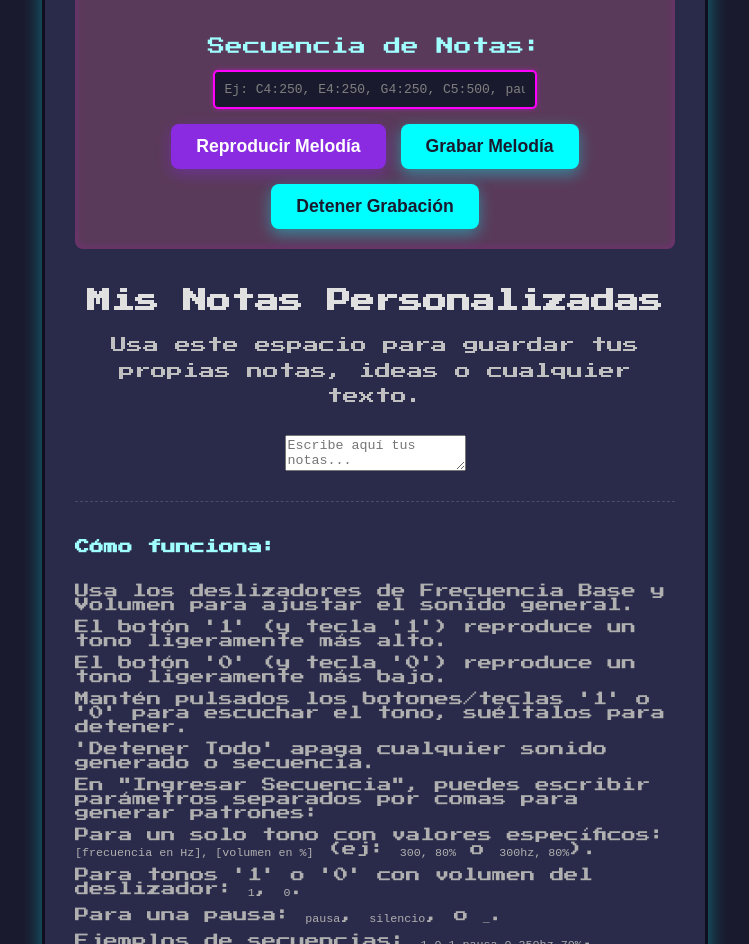
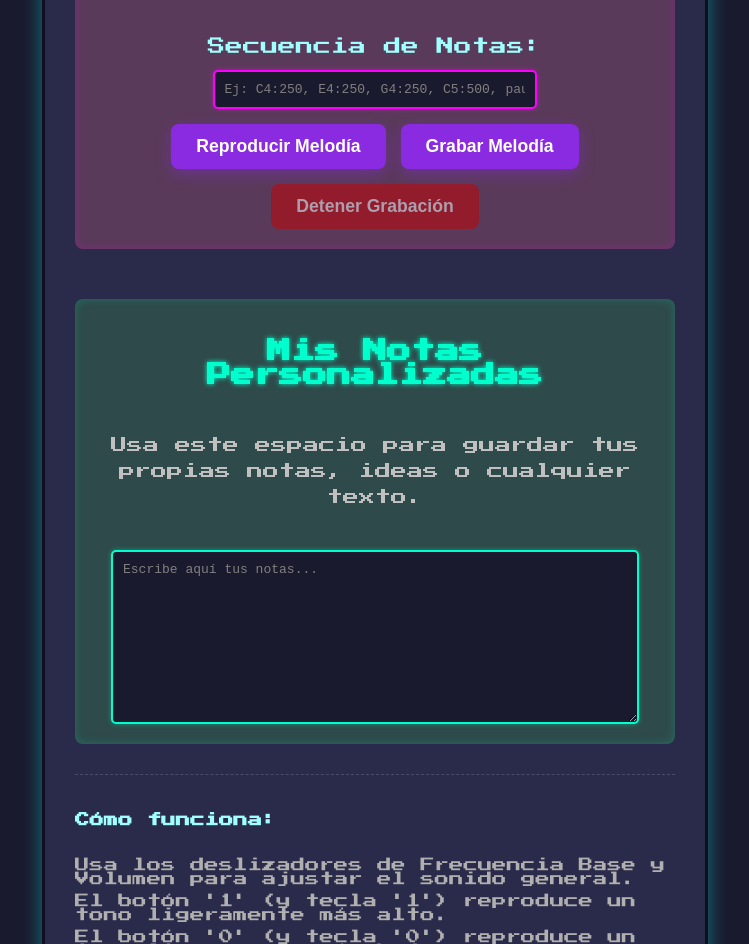
Before and after one commit to pacureok/musica-1bit-8bit, a plain HTML site: page index.html in a window 1280 px wide. Shown: the part 1469-2413 px from the top of the page, without its empty margins (265-1014 px from the left). Drawn offline with Linux system fonts and the light colour scheme.

Commit message:
Update style.css

```diff
--- a/style.css
+++ b/style.css
@@ -298,7 +298,7 @@ button.active {
     transform: none;
 }
 
-#downloadLink {
+#downloadLink, #downloadMelodyLink {
     background-color: #008CBA;
     color: white;
     text-decoration: none;
@@ -313,12 +313,12 @@ button.active {
     line-height: normal;
 }
 
-#downloadLink:hover {
+#downloadLink:hover, #downloadMelodyLink:hover {
     background-color: #007B9E;
     transform: translateY(-2px);
 }
 
-#downloadLink:active {
+#downloadLink:active, #downloadMelodyLink:active {
     background-color: #006080;
     transform: translateY(0);
     box-shadow: 0 2px 5px rgba(0, 140, 186, 0.4);
@@ -463,10 +463,69 @@ input[type="range"]::-moz-range-thumb {
     box-shadow: 0 0 8px rgba(255, 0, 255, 0.6);
 }
 
-#playMelodyButton {
+#playMelodyButton, #recordMelodyButton, #stopRecordMelodyButton {
     background-color: #8A2BE2;
     color: white;
     box-shadow: 0 5px 15px rgba(138, 43, 226, 0.4);
 }
-#playMelodyButton:hover { background-color: #7a1ee0; }
-#playMelodyButton:active { background-color: #6a10c0; }
+#playMelodyButton:hover, #recordMelodyButton:hover { background-color: #7a1ee0; }
+#playMelodyButton:active, #recordMelodyButton:active { background-color: #6a10c0; }
+
+#stopRecordMelodyButton {
+    background-color: #cc0000;
+    box-shadow: 0 5px 15px rgba(204, 0, 0, 0.4);
+}
+#stopRecordMelodyButton:hover { background-color: #990000; }
+#stopRecordMelodyButton:active { background-color: #660000; }
+
+#recordMelodyButton:disabled, #stopRecordMelodyButton:disabled {
+    opacity: 0.5;
+    cursor: not-allowed;
+    box-shadow: none;
+    transform: none;
+}
+
+
+/* Nueva Sección para Notas Personalizadas */
+.custom-notes-section {
+    margin-top: 30px;
+    display: flex;
+    flex-direction: column;
+    align-items: center;
+    gap: 15px;
+    background-color: #2e4a4a; /* Un color ligeramente diferente */
+    border-radius: 8px;
+    padding: 20px;
+    box-shadow: inset 0 0 10px rgba(0, 255, 200, 0.2);
+}
+
+.custom-notes-section h2 {
+    color: #00ffcc; /* Color vibrante para el título */
+    margin-bottom: 15px;
+    font-size: 1.5em;
+    text-shadow: 0 0 5px #00ffcc;
+}
+
+#customNotesText {
+    width: 90%;
+    height: 150px; /* Altura inicial del área de texto */
+    padding: 10px;
+    border: 2px solid #00ffcc;
+    border-radius: 5px;
+    background-color: #1a1a2e;
+    color: #e0e0e0;
+    font-family: monospace;
+    font-size: 1em;
+    outline: none;
+    box-shadow: 0 0 5px rgba(0, 255, 200, 0.4);
+    resize: vertical; /* Permite redimensionar verticalmente */
+}
+
+#customNotesText::placeholder {
+    color: #808080;
+}
+
+#customNotesText:focus {
+    border-color: #00e0b3;
+    box-shadow: 0 0 8px rgba(0, 255, 200, 0.6);
+}
```
